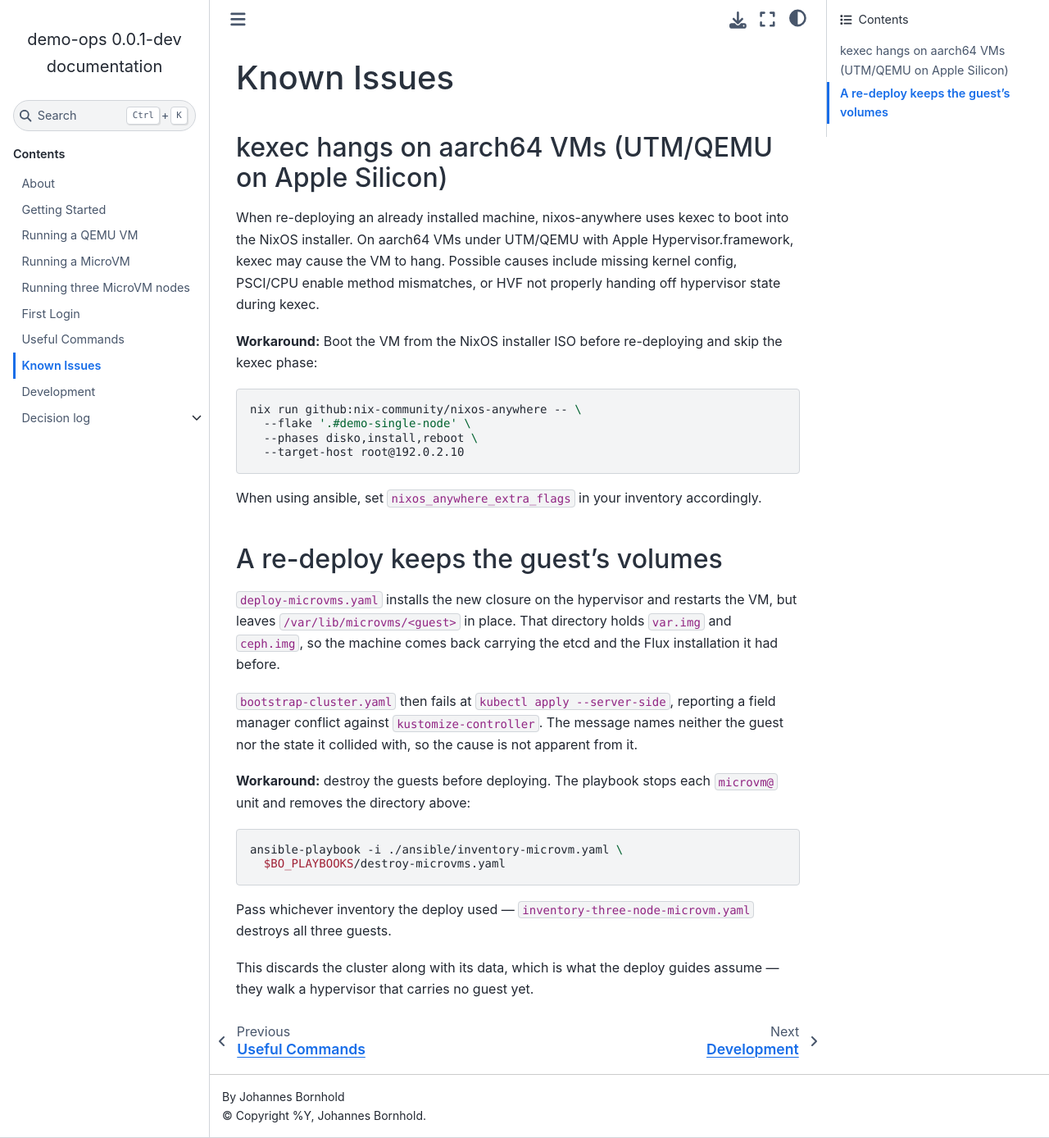
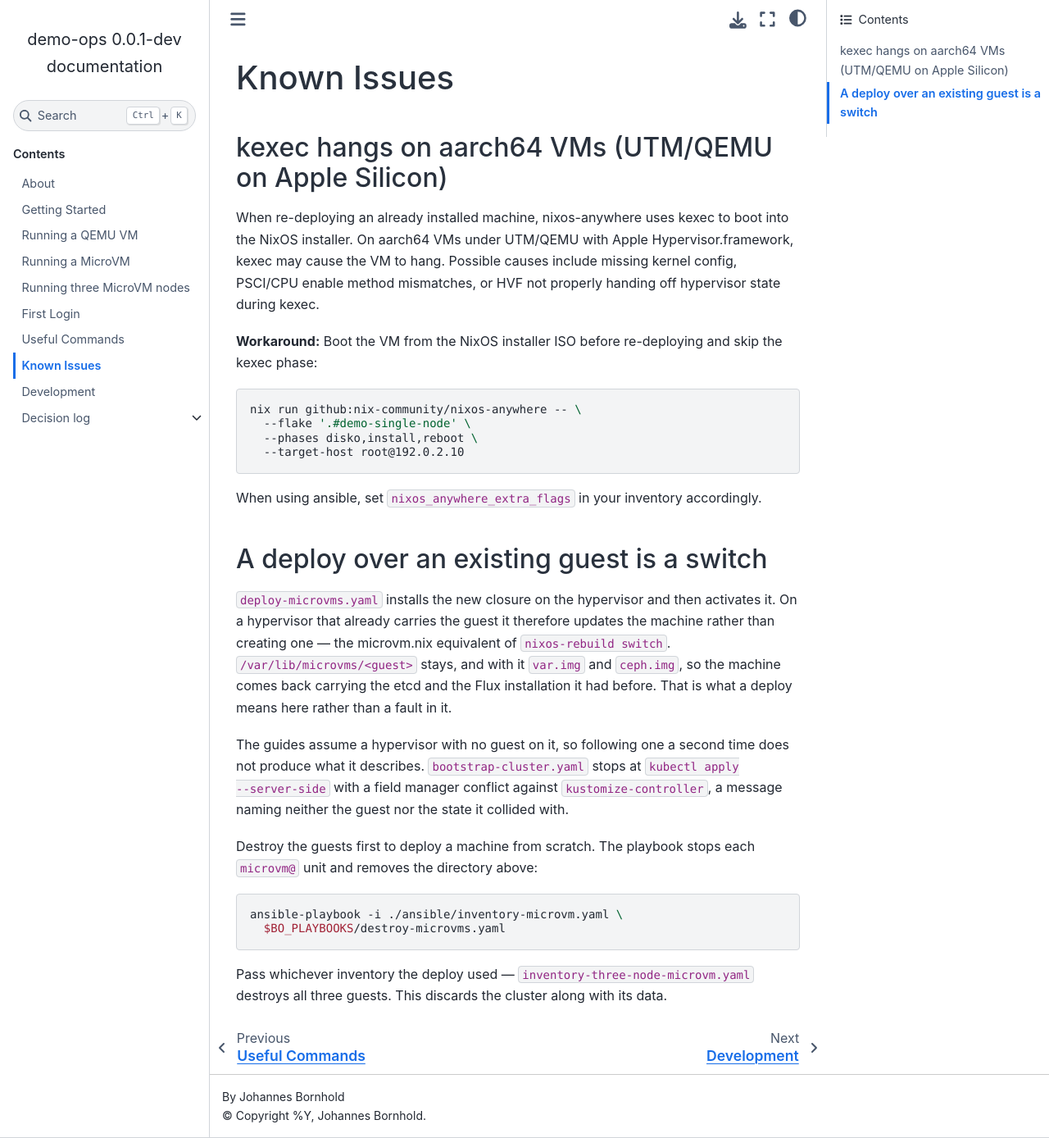
Before and after one commit to bo-tech/demo-ops, a Sphinx documentation site: the page built from docs/known-issues.rst, in a window 1280 px wide and 1388 px high. Shown: the whole window at 82% size. Built offline with Sphinx 7.4.7 and the Sphinx Book theme 1.1.4, drawn with Linux system fonts in a browser that asks for light colours.

Commit message:
docs: Frame the re-deploy as a switch rather than a known issue

```diff
--- a/docs/known-issues.rst
+++ b/docs/known-issues.rst
@@ -28,21 +28,25 @@ accordingly.
 
 .. _sec-redeploy-over-existing-guest:
 
-A re-deploy keeps the guest's volumes
-=====================================
+A deploy over an existing guest is a switch
+===========================================
 
 ``deploy-microvms.yaml`` installs the new closure on the hypervisor and
-restarts the VM, but leaves ``/var/lib/microvms/<guest>`` in place. That
-directory holds ``var.img`` and ``ceph.img``, so the machine comes back
-carrying the etcd and the Flux installation it had before.
+then activates it. On a hypervisor that already carries the guest it
+therefore updates the machine rather than creating one — the microvm.nix
+equivalent of ``nixos-rebuild switch``. ``/var/lib/microvms/<guest>``
+stays, and with it ``var.img`` and ``ceph.img``, so the machine comes
+back carrying the etcd and the Flux installation it had before. That is
+what a deploy means here rather than a fault in it.
 
-``bootstrap-cluster.yaml`` then fails at ``kubectl apply
---server-side``, reporting a field manager conflict against
-``kustomize-controller``. The message names neither the guest nor the
-state it collided with, so the cause is not apparent from it.
+The guides assume a hypervisor with no guest on it, so following one a
+second time does not produce what it describes.
+``bootstrap-cluster.yaml`` stops at ``kubectl apply --server-side`` with
+a field manager conflict against ``kustomize-controller``, a message
+naming neither the guest nor the state it collided with.
 
-**Workaround:** destroy the guests before deploying. The playbook stops
-each ``microvm@`` unit and removes the directory above:
+Destroy the guests first to deploy a machine from scratch. The playbook
+stops each ``microvm@`` unit and removes the directory above:
 
 .. code-block:: bash
 
@@ -50,7 +54,5 @@ each ``microvm@`` unit and removes the directory above:
      $BO_PLAYBOOKS/destroy-microvms.yaml
 
 Pass whichever inventory the deploy used —
-``inventory-three-node-microvm.yaml`` destroys all three guests.
-
-This discards the cluster along with its data, which is what the deploy
-guides assume — they walk a hypervisor that carries no guest yet.
+``inventory-three-node-microvm.yaml`` destroys all three guests. This
+discards the cluster along with its data.
```
